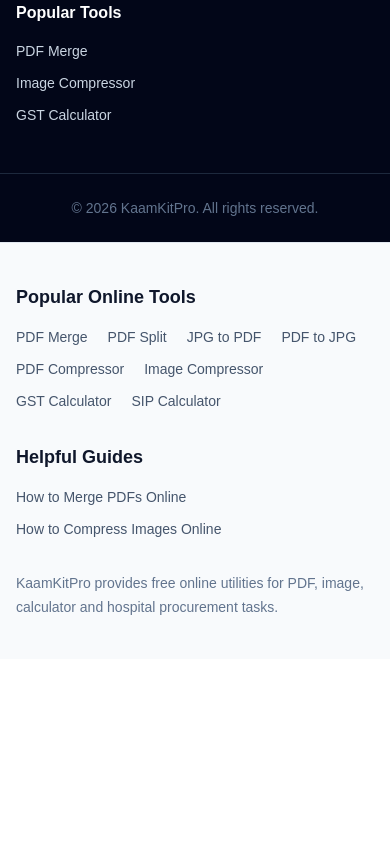
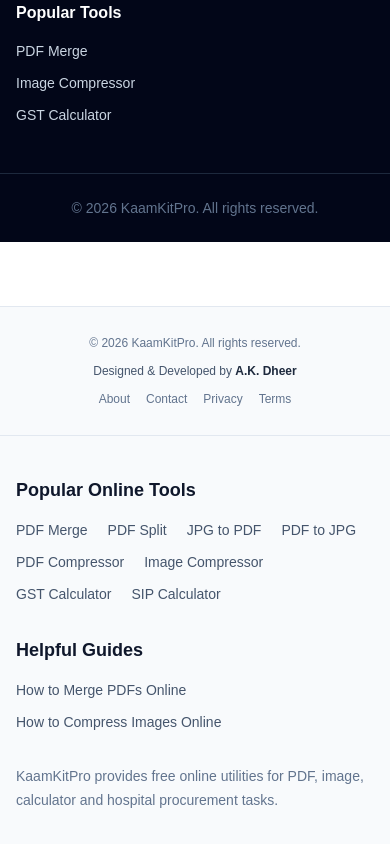
Before and after one commit to WellProSoftware/kaamkitpro, a Next.js app: page / in a window 390 px wide. Shown: the part 9514-10358 px from the top of the page. Before the commit the page ends 10173 px from the top, so only its background shows below. Built offline with nearby package versions, Linux system fonts and the light colour scheme; no server answers.

Commit message:
Add developer credit footer
Add a responsive global footer with the approved Designed & Developed by A.K. Dheer credit.

```diff
--- a/src/app/layout.tsx
+++ b/src/app/layout.tsx
@@ -10,6 +10,7 @@ import ToolEditorialContentBatchTwo from "@/components/ToolEditorialContentBatch
 import ToolEditorialContentBatchThree from "@/components/ToolEditorialContentBatchThree";
 import SupportChat from "@/components/SupportChat";
 import SiteHeader from "@/components/SiteHeader";
+import SiteFooter from "@/components/SiteFooter";
 
 const siteUrl = "https://kaamkitpro.com";
 const isStagingBuild = process.env.KAAMKITPRO_STAGING === "true" || process.env.VERCEL_ENV === "preview";
@@ -135,6 +136,7 @@ export default function RootLayout({
 
         <SiteHeader />
         {children}
+        <SiteFooter />
 
         <ToolEditorialContent />
 
--- /dev/null
+++ b/src/components/SiteFooter.tsx
@@ -0,0 +1,22 @@
+import Link from "next/link";
+
+export default function SiteFooter() {
+  return (
+    <footer className="mt-16 border-t border-slate-200 bg-slate-50">
+      <div className="mx-auto flex max-w-7xl flex-col items-center justify-between gap-3 px-4 py-7 text-center sm:flex-row sm:text-left sm:px-6 lg:px-8">
+        <p className="text-xs text-slate-500">
+          © {new Date().getFullYear()} KaamKitPro. All rights reserved.
+        </p>
+        <p className="text-xs font-medium text-slate-600">
+          Designed &amp; Developed by <span className="font-bold text-slate-800">A.K. Dheer</span>
+        </p>
+        <nav aria-label="Footer navigation" className="flex flex-wrap justify-center gap-x-4 gap-y-2 text-xs text-slate-500">
+          <Link href="/about" className="hover:text-blue-700">About</Link>
+          <Link href="/contact" className="hover:text-blue-700">Contact</Link>
+          <Link href="/privacy-policy" className="hover:text-blue-700">Privacy</Link>
+          <Link href="/terms" className="hover:text-blue-700">Terms</Link>
+        </nav>
+      </div>
+    </footer>
+  );
+}
```
